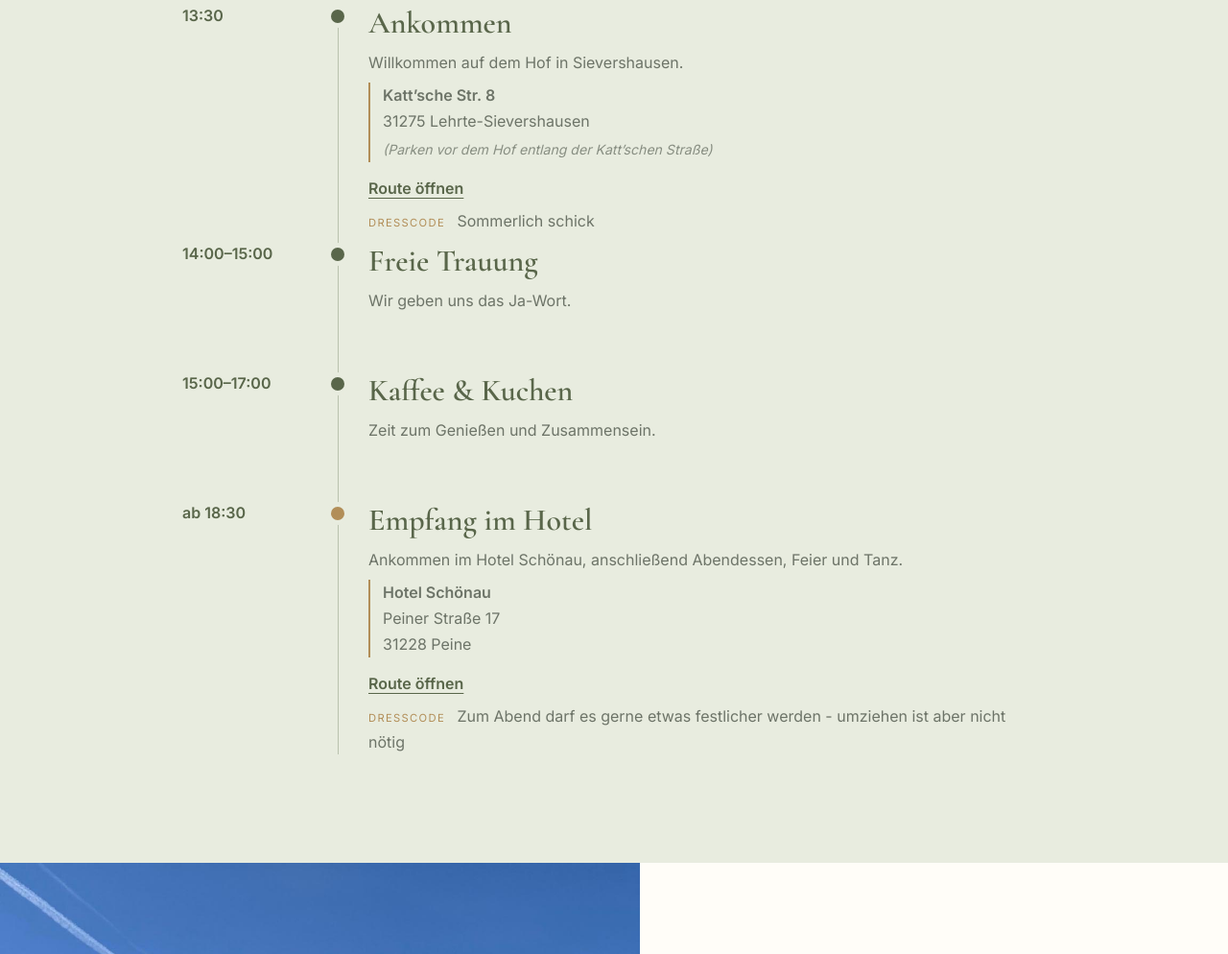
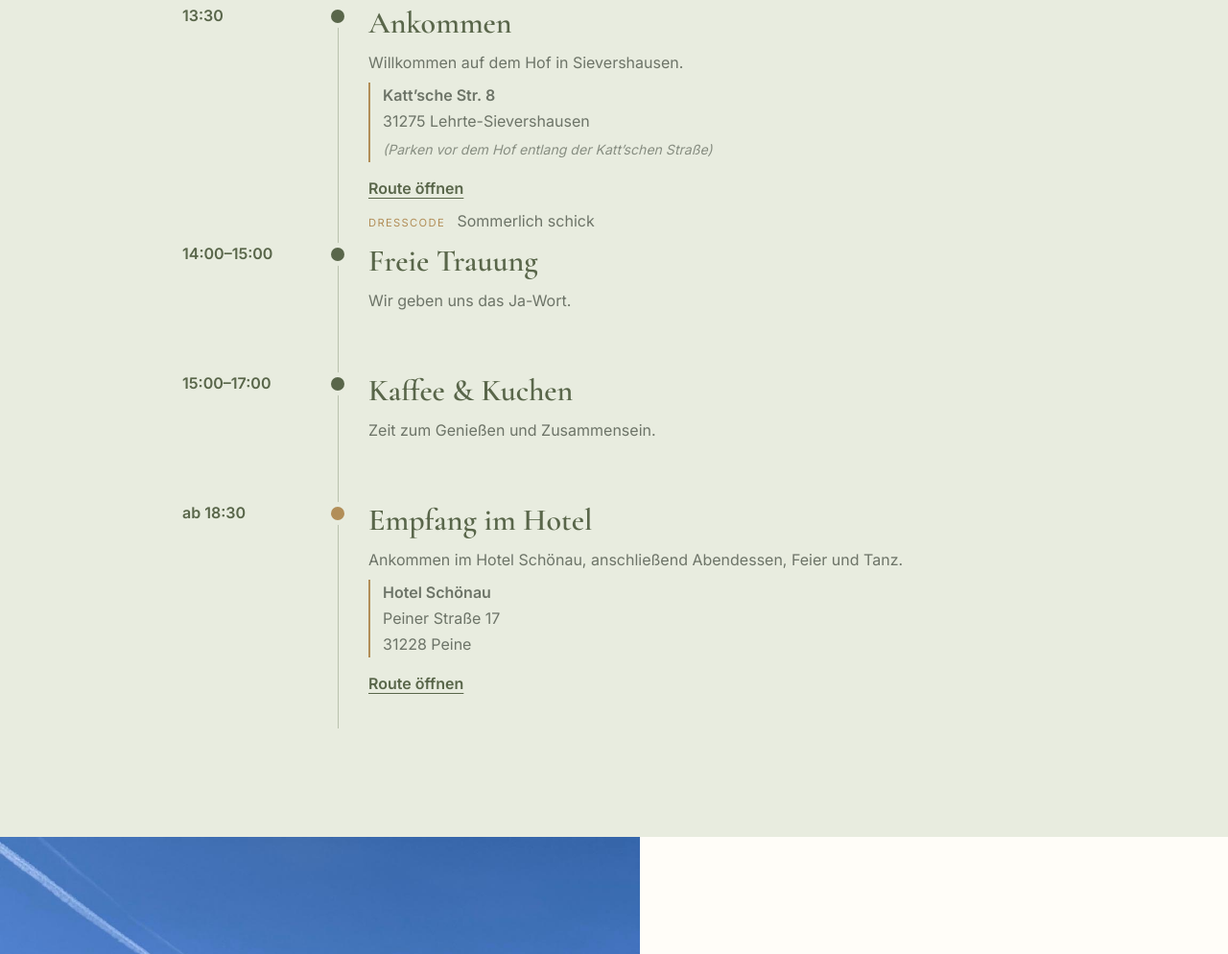
Before and after one commit to soeren-swantje/Hochzeit-2027, a plain HTML site: page index.html in a window 1280 px wide. Shown: the part 1750-2744 px from the top of the page at 96% size. Drawn offline with nearby package versions, Linux system fonts and the light colour scheme.

Commit message:
Update index.html

```diff
--- a/index.html
+++ b/index.html
@@ -5,7 +5,7 @@
 <section id="ablauf" class="section sage"><div class="section-head"><p class="kicker">Unser Tag</p><h2>Ablauf</h2><p class="day-only weather-note">(Vorbehaltlich extremer Wetterlage)</p></div><div class="timeline">
 <article><time>13:30</time><div class="marker"></div><div><h3>Ankommen</h3><p>Willkommen auf dem Hof in Sievershausen.</p><p class="location"><strong>Katt’sche Str. 8</strong><br>31275 Lehrte-Sievershausen<br><span class="parking-note">(Parken vor dem Hof entlang der Katt’schen Straße)</span></p><a class="text-link" target="_blank" rel="noopener" href="https://www.google.com/maps/search/?api=1&query=Katt%27sche+Str.+8%2C+31275+Lehrte-Sievershausen">Route öffnen</a><p class="dress"><span>Dresscode</span> Sommerlich schick</p></div></article>
 <article><time>14:00–15:00</time><div class="marker"></div><div><h3>Freie Trauung</h3><p>Wir geben uns das Ja-Wort.</p></div></article><article><time>15:00–17:00</time><div class="marker"></div><div><h3>Kaffee &amp; Kuchen</h3><p>Zeit zum Genießen und Zusammensein.</p></div></article><article class="day-only"><time>ab 17:00</time><div class="marker"></div><div><h3>Ausklang</h3><p>Wir verabschieden uns von unseren Nachmittagsgästen und sagen Danke für die gemeinsame Zeit.</p></div></article>
-<article class="evening-only"><time>ab 18:30</time><div class="marker marker-gold"></div><div><h3>Empfang im Hotel</h3><p>Ankommen im Hotel Schönau, anschließend Abendessen, Feier und Tanz.</p><p class="location"><strong>Hotel Schönau</strong><br>Peiner Straße 17<br>31228 Peine</p><a class="text-link" target="_blank" rel="noopener" href="https://www.google.com/maps/search/?api=1&query=Hotel+Sch%C3%B6nau%2C+Peiner+Stra%C3%9Fe+17%2C+31228+Peine">Route öffnen</a><p class="dress"><span>Dresscode</span> Zum Abend darf es gerne etwas festlicher werden - umziehen ist aber nicht nötig</p></div></article></div></section>
+<article class="evening-only"><time>ab 18:30</time><div class="marker marker-gold"></div><div><h3>Empfang im Hotel</h3><p>Ankommen im Hotel Schönau, anschließend Abendessen, Feier und Tanz.</p><p class="location"><strong>Hotel Schönau</strong><br>Peiner Straße 17<br>31228 Peine</p><a class="text-link" target="_blank" rel="noopener" href="https://www.google.com/maps/search/?api=1&query=Hotel+Sch%C3%B6nau%2C+Peiner+Stra%C3%9Fe+17%2C+31228+Peine">Route öffnen</a><p class="dress"><span></span> </p></div></article></div></section>
 <section id="uebernachtung" class="photo-split evening-only"><img src="strand.jpg" alt="Strand"><div class="photo-copy"><p class="kicker">Bleibt doch über Nacht</p><h2>Übernachtung</h2><p>Für unsere Gäste haben wir im Hotel Schönau ein Zimmerkontingent reserviert. Das Hotel ist zugleich unsere Abendlocation.</p><p>Auch wenn ihr nicht mit uns im Hotel übernachtet, seid ihr beim Frühstück natürlich herzlich willkommen <strong>(20 € pro Person)</strong>.</p><a class="primary-button" target="_blank" rel="noopener" href="https://book-qres.qr-hotels.com/?adult=1&arrive=2027-07-24&chain=19763&child=0&currency=EUR&depart=2027-07-25&group=Hochzeit%20Glimmann&hotel=45893&level=hotel&locale=de-DE&productcurrency=EUR&rooms=1">Zimmerkontingent buchen</a><a class="secondary-link" target="_blank" rel="noopener" href="https://www.hotel-schoenau.de">Zum Hotel Schönau</a></div></section>
 <section id="trauzeugen" class="section botanical"><div class="section-head"><p class="kicker">Für euch da</p><h2>Unsere Trauzeugen</h2><p>Bei Fragen rund um die Hochzeit, Überraschungen oder organisatorischen Themen könnt ihr euch gerne an unsere Trauzeugen wenden.</p></div><div class="witnesses"><article><img class="witness-img" src="annika-kohrs.jpg" alt="Porträt"><h3>Annika Kohrs</h3><a href="tel:+4917641723178">+49 176 41723178</a></article><article><img class="witness-img" src="simon-zimmermann.jpg" alt="Porträt"><h3>Simon Zimmermann</h3><a href="tel:+49 152 56190303">+49 1525 56190303</a></article></div></section>
 <section id="geschenke" class="gift-section"><img src="kanu.jpg" alt="Kanutour"><div><p class="kicker">Hinweise zu möglichen</p><h2>Geschenken</h2><p class="lead">Euer Kommen ist für uns das schönste Geschenk. Falls ihr uns darüber hinaus eine Freude machen möchtet, sind wir für einen kleinen finanziellen Beitrag für unsere zukünftigen gemeinsamen Abenteuer dankbar.</p></div></section>
```
